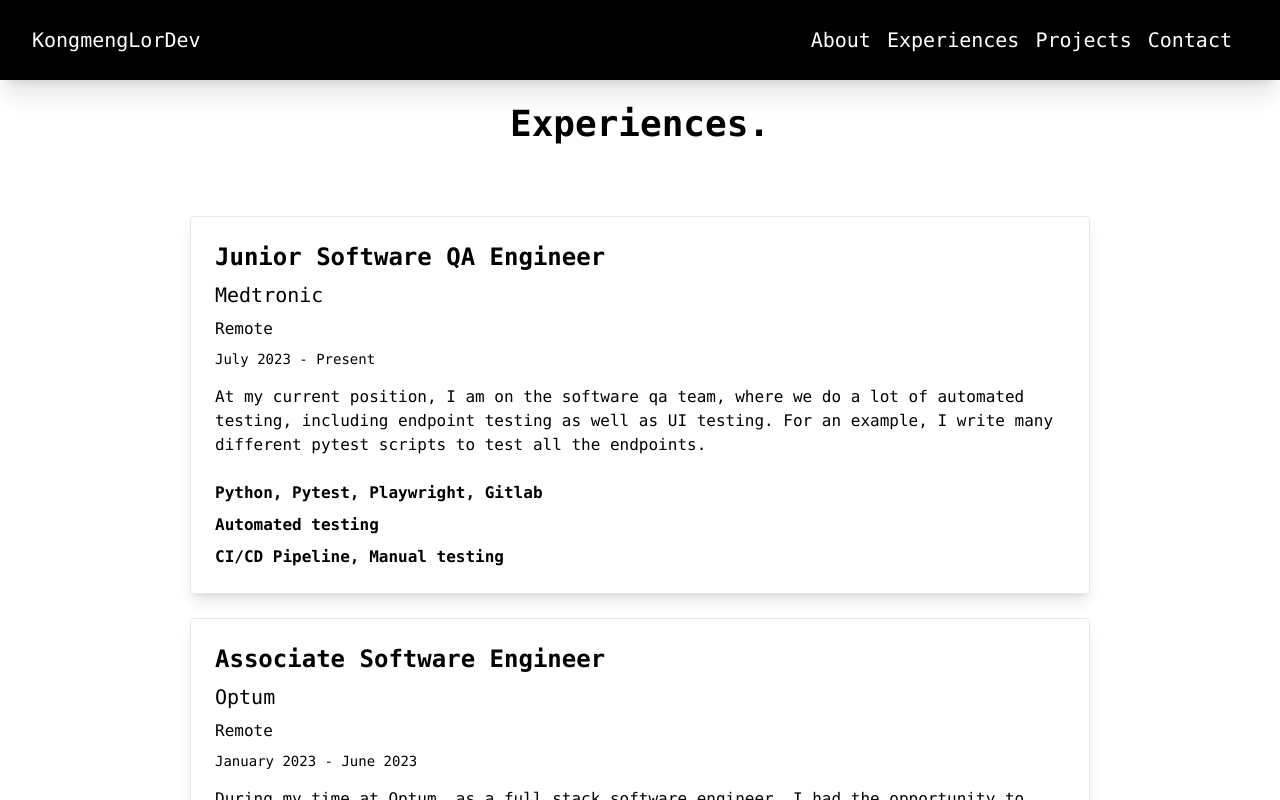
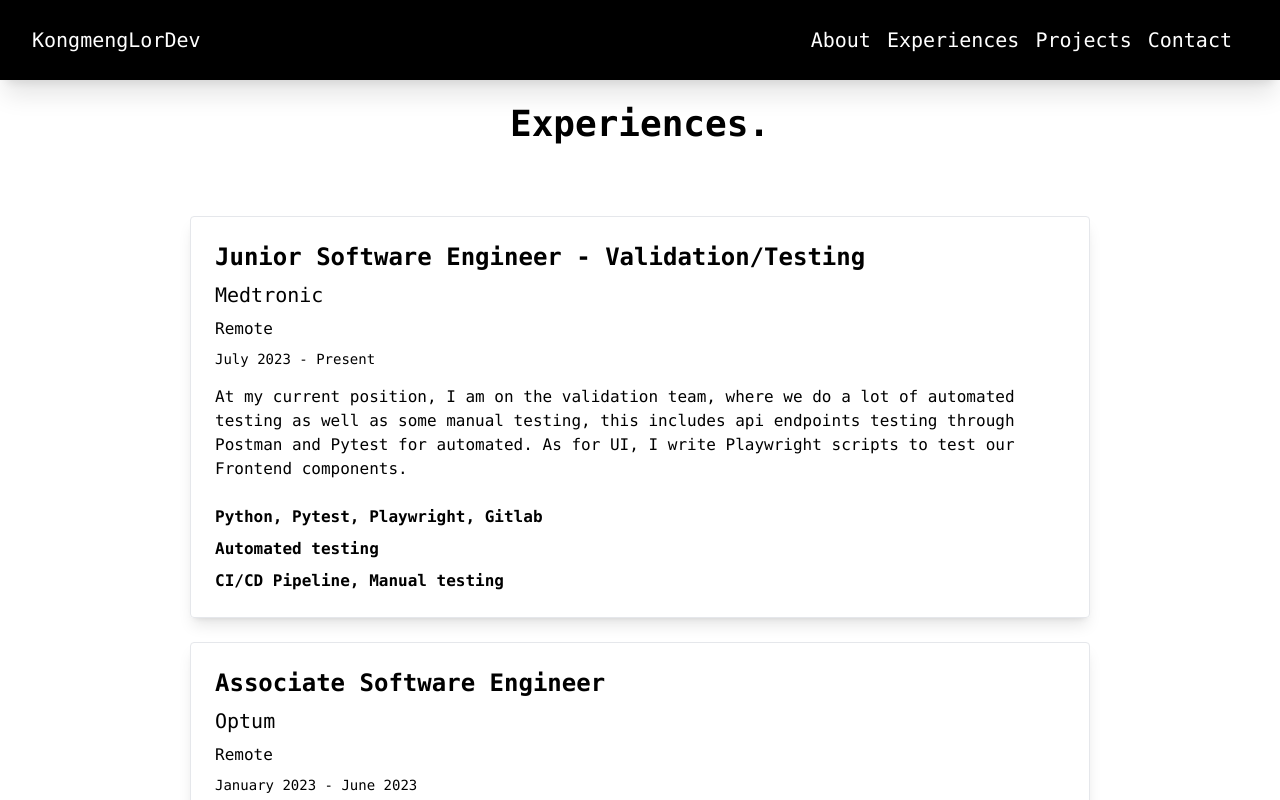
Before and after one commit to lorxx504-Kongmeng/final-portfolio, a Next.js app: page /experiences in a window 1280 px wide. Shown: the top 800 px of the page. Built offline with nearby package versions, Linux system fonts and the light colour scheme.

Commit message:
feb/26 updates

```diff
--- a/app/contact/page.jsx
+++ b/app/contact/page.jsx
@@ -28,12 +28,12 @@ const Contact = () => {
                     <div>
                     <div className='py-24 text-center md:py-4'>
                         <p className='font-bold text-xl'>kongmenglor122@gmail.com</p>
-                        <Link href="https://lorxx504-kongmeng.github.io/resume/Kongmeng-Lor-2023-Resume.pdf" className='text-xl' target='_blank'><p className='mt-4 hover:text-slate-500 text-lg'>Resume</p></Link>
+                        <Link href="https://lorxx504-kongmeng.github.io/resume/Kongmeng%20Lor's%20latest%202023%20Resume.pdf" className='text-xl' target='_blank'><p className='mt-4 hover:text-slate-500 text-lg'>Resume</p></Link>
                     </div>
                     <div className='flex justify-center items-center'>
                         <div>
                             <h1 className='text-xl font-extrabold'>Professional</h1>
-                            <Link href="thttps://www.linkedin.com/in/kongmengl/"  target='_blank'><p className='mt-4 hover:text-slate-500 text-lg text-center'>Linkedin</p></Link>
+                            <Link  href="https://www.linkedin.com/in/kongmengl/" target='_blank'><p className='mt-4 hover:text-slate-500 text-lg text-center'>Linkedin</p></Link>
                             <Link href="https://github.com/lorxx504-Kongmeng"  target='_blank'><p className='mt-4 hover:text-slate-500 text-lg text-center'>Github</p></Link>
                         </div>
                     </div>
--- a/components/main/main.jsx
+++ b/components/main/main.jsx
@@ -26,7 +26,7 @@ const Main = () => {
             <div className='flex'>
                 <Link href="https://www.linkedin.com/in/kongmengl/" className='mr-2 m-4 hover:scale-75' target='_blank'><FaLinkedin size={45} /> </Link>
                 <Link href="https://github.com/lorxx504-Kongmeng" className='mr-2 m-4 hover:scale-75' target='_blank'><FaGithub size={45} /></Link>
-                <Link href="https://lorxx504-kongmeng.github.io/resume/Kongmeng-Lor-2023-Resume.pdf" className='mr-2 m-4 hover:scale-75' target='_blank'><IoIosPaper size={45}/></Link>
+                <Link href="https://lorxx504-kongmeng.github.io/resume/Kongmeng%20Lor's%20latest%202023%20Resume.pdf" className='mr-2 m-4 hover:scale-75' target='_blank'><IoIosPaper size={45}/></Link>
             </div>
         </div>
     </div>
--- a/public/data/experiences.json
+++ b/public/data/experiences.json
@@ -1,11 +1,11 @@
 [
     {
       "id": 0,
-      "title": "Junior Software QA Engineer",
+      "title": "Junior Software Engineer - Validation/Testing",
       "company": "Medtronic",
       "location": "Remote",
       "date": "July 2023 - Present",
-      "description": "At my current position, I am on the software qa team, where we do a lot of automated testing, including endpoint testing as well as UI testing. For an example, I write many different pytest scripts to test all the endpoints.",
+      "description": "At my current position, I am on the validation team, where we do a lot of automated testing as well as some manual testing, this includes api endpoints testing through Postman and Pytest for automated. As for UI, I write Playwright scripts to test our Frontend components.",
       "skills": [
         "Python, Pytest, Playwright, Gitlab",
         "Automated testing",
```
